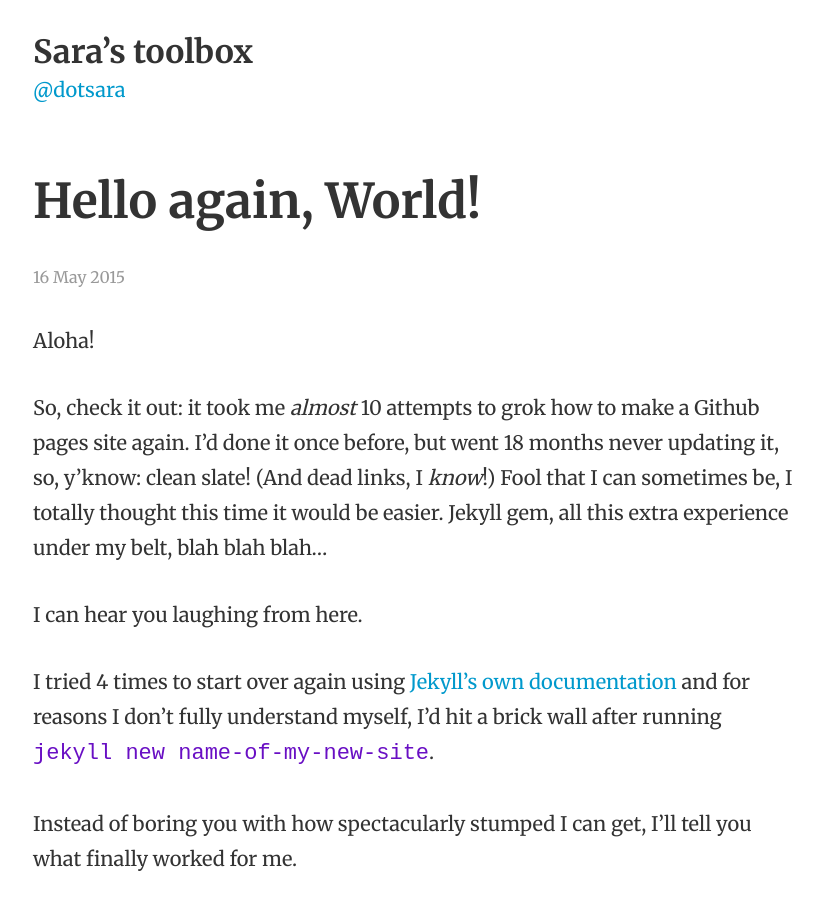
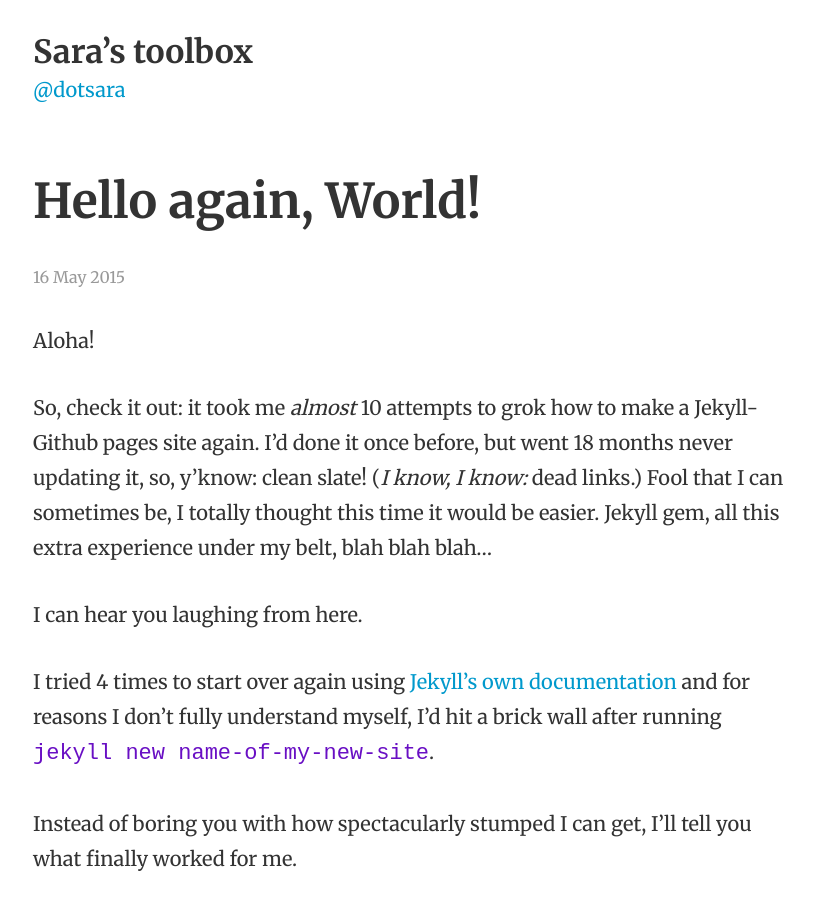
Before and after one commit to dotsara/dotsara.github.io, a Jekyll site: the page built from _posts/2015-05-16-hello-again-world.md, in a window 1280 px wide and 900 px high. Shown: the whole window, without its empty margins (223-1046 px from the left). Built offline with Jekyll 4.4.1, drawn with Linux system fonts in a browser that asks for light colours; emoji names are drawn with the system emoji font.

Commit message:
clarifying. also: EMOJI.

```diff
--- a/_posts/2015-05-16-hello-again-world.md
+++ b/_posts/2015-05-16-hello-again-world.md
@@ -8,7 +8,7 @@ description: "Back to bloggin' and stuff."
 
 Aloha!
 
-So, check it out: it took me _almost_ 10 attempts to grok how to make a Github pages site again. I&#8217;d done it once before, but went 18 months never updating it, so, y&#8217;know: clean slate! (And dead links, I _know_!) Fool that I can sometimes be, I totally thought this time it would be easier. Jekyll gem, all this extra experience under my belt, blah blah blah…&nbsp;
+So, check it out: it took me _almost_ 10 attempts to grok how to make a Jekyll-Github pages site again. I&#8217;d done it once before, but went 18 months never updating it, so, y&#8217;know: clean slate! (_I know, I know:_ dead links.) Fool that I can sometimes be, I totally thought this time it would be easier. Jekyll gem, all this extra experience under my belt, blah blah blah…&nbsp;
 
 I can hear you laughing from here.
 
@@ -37,5 +37,6 @@ Here&#8217;s what I did locally:
    .io.git`
 * Edit this blog post, make a new commit (which will show all the Jekyll & theme files as new/untracked) and push!
 
+:tada:
 
 And that&#8217;s…&nbsp;that. See you soon!
```
Also changed, not shown: 1 other file.
